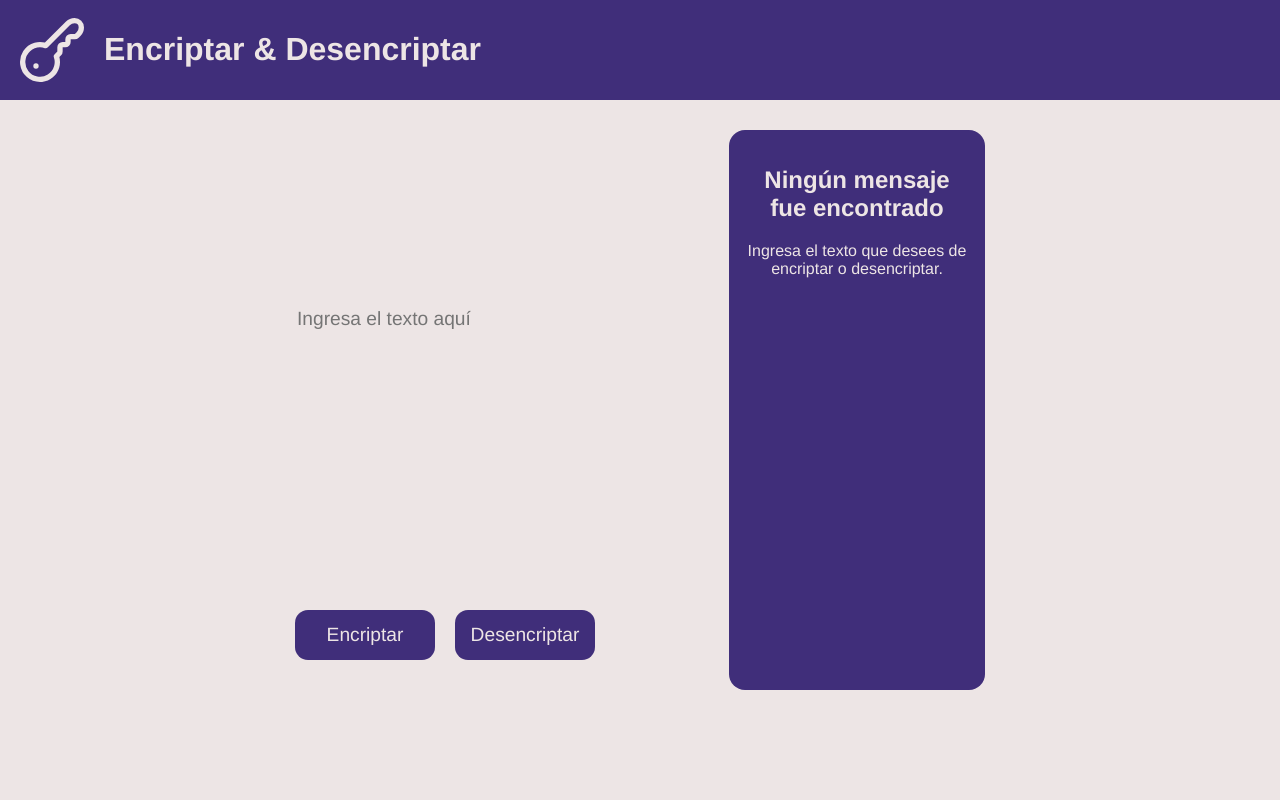
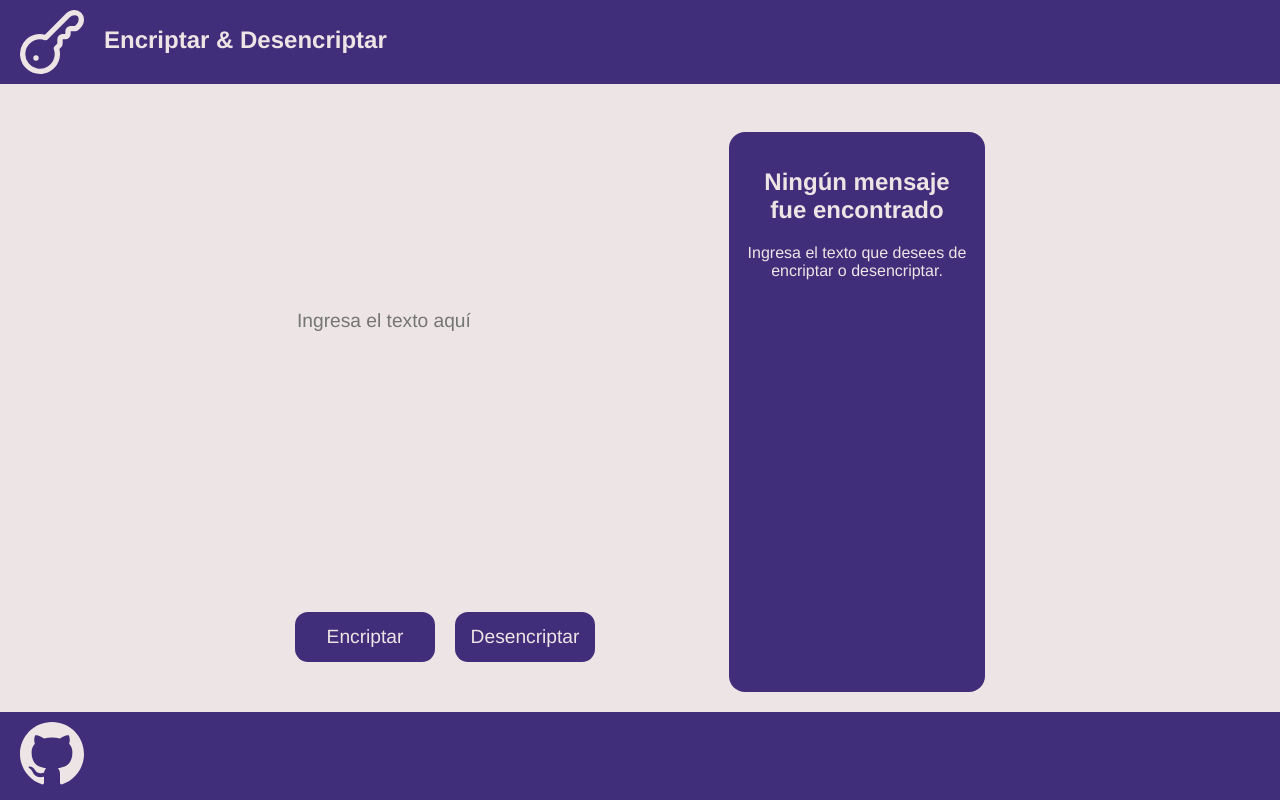
Before and after one commit to VictorLopez09/encriptador-desencriptador, a plain HTML site: page index.html in a window 1280 px wide. Drawn offline with Linux system fonts and the light colour scheme.

Commit message:
Agregado footer

```diff
--- a/css/app.css
+++ b/css/app.css
@@ -8,6 +8,10 @@ body {
     padding: 0px;
     margin: 0px;
     background-color: #ede5e5;
+    display: flex;
+    min-height: 100vh;
+    flex-direction: column;
+
 }
 
 header {
@@ -24,19 +28,8 @@ main {
     display: flex;
     justify-content: center;
     align-items: flex-end;
-    margin-top: 30px;
     gap: 50px;
-}
-
-.icon {
-    width: 64px;
-    fill: #ede5e5;
-}
-
-.col-p {
-    display: flex;
-    flex-direction: column;
-
+    flex-grow: 1;
 }
 
 textarea {
@@ -52,6 +45,32 @@ textarea {
 textarea:focus {
     border: none;
     outline: none;
+}
+
+footer{
+    background-color: #402E7A;
+    margin-top: 20px;
+    padding: 10px 20px;
+
+}
+
+
+a{
+    color: #ede5e5;
+}
+
+h1{
+    font-size: 1.5rem;
+}
+
+.icon {
+    width: 64px;
+    fill: #ede5e5;
+}
+
+.col-p {
+    display: flex;
+    flex-direction: column;
 }
 
 .btn-group {
@@ -161,8 +180,6 @@ textarea:focus {
     textarea {
         width: 90vw;
         width: 60vW
-
-
     }
 
     .btn-group {
--- a/index.html
+++ b/index.html
@@ -44,7 +44,9 @@
         </div>
     </main>
     <script src="/js/app.js"></script>
-    <footer></footer>
+    <footer>
+         <a href="https://github.com/VictorLopez09/encriptador-desencriptador" rel="noreferrer" target="_blank"><img src="img/github.svg" class="icon"></a>
+    </footer>
 </body>
 
 </html>
```
Also changed, not shown: img/github.svg (added).
